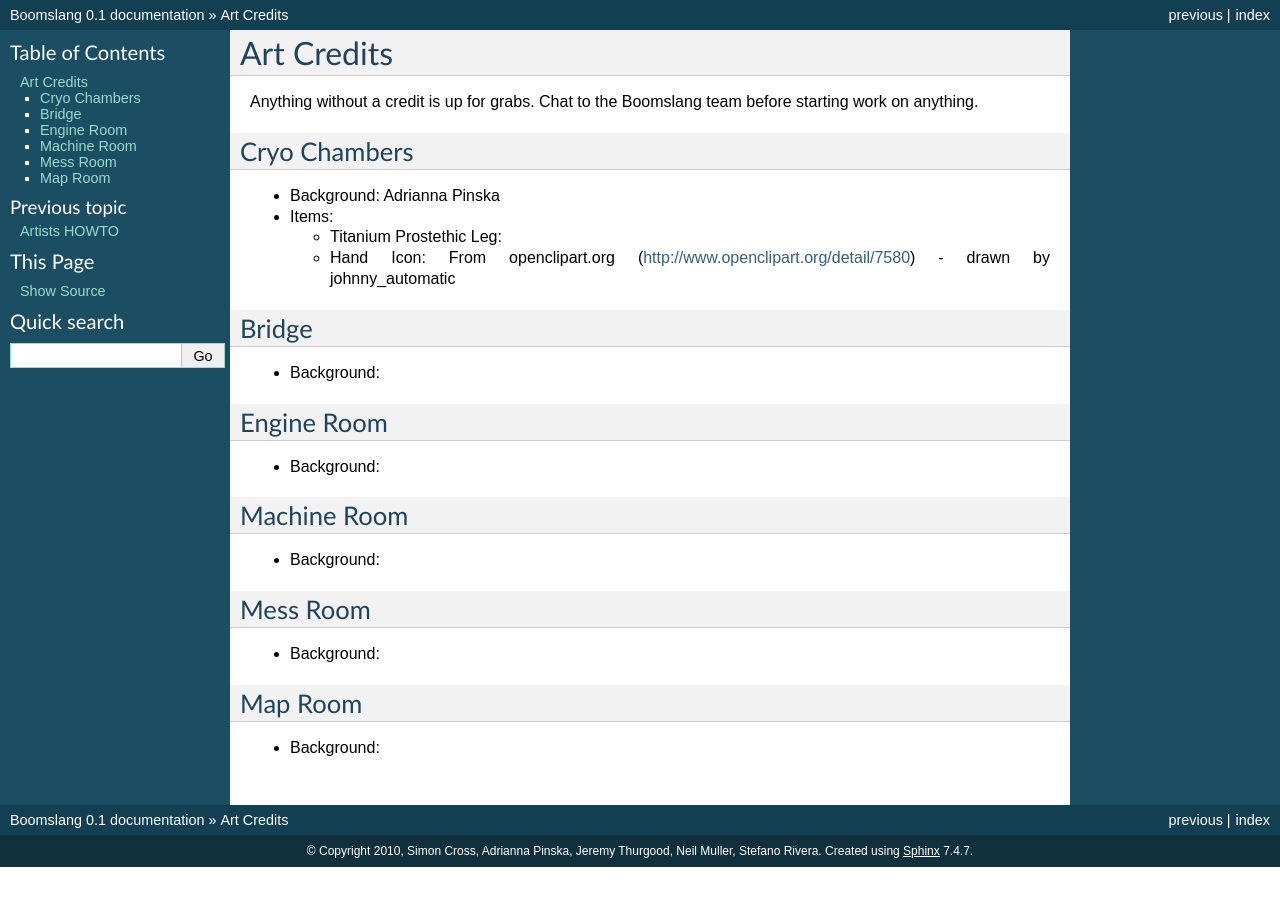
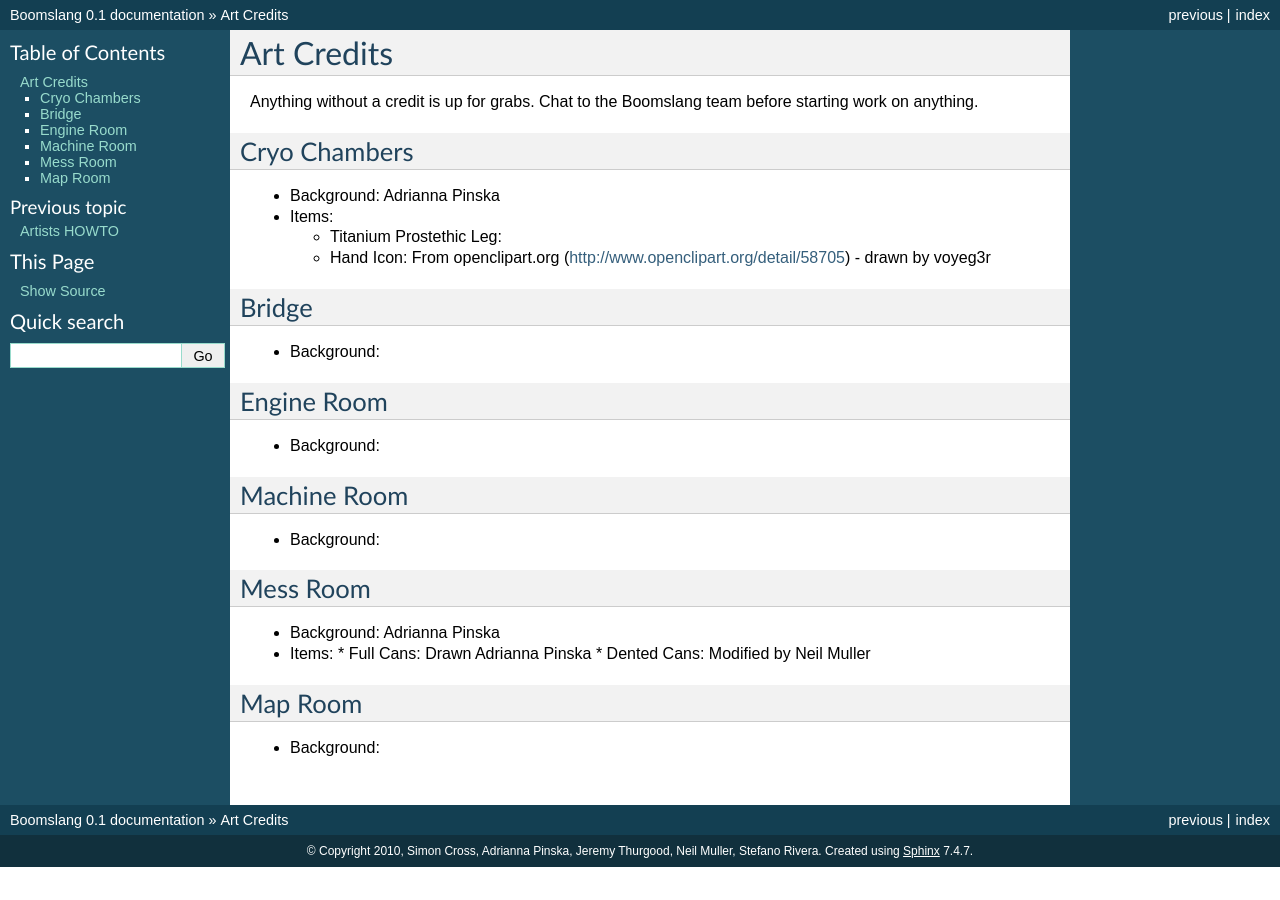
Before and after one commit to CTPUG/pyntnclick, a Sphinx documentation site: the page built from docs/artcredits.rst, in a window 1280 px wide. Built offline with Sphinx 7.4.7, drawn with Linux system fonts in a browser that asks for light colours.

Commit message:
different hand icon

```diff
--- a/docs/artcredits.rst
+++ b/docs/artcredits.rst
@@ -13,7 +13,7 @@
 
   * Titanium Prostethic Leg:
 
-  * Hand Icon: From openclipart.org (http://www.openclipart.org/detail/7580) - drawn by johnny_automatic
+  * Hand Icon: From openclipart.org (http://www.openclipart.org/detail/58705) - drawn by voyeg3r
 
 Bridge
 ^^^^^^
@@ -32,7 +32,10 @@
 
 Mess Room
 ^^^^^^^^^
-* Background:
+* Background: Adrianna Pinska
+* Items:
+  * Full Cans: Drawn Adrianna Pinska
+  * Dented Cans: Modified by Neil Muller
 
 
 Map Room
```
Also changed, not shown: Resources/images/items/hand.png.
